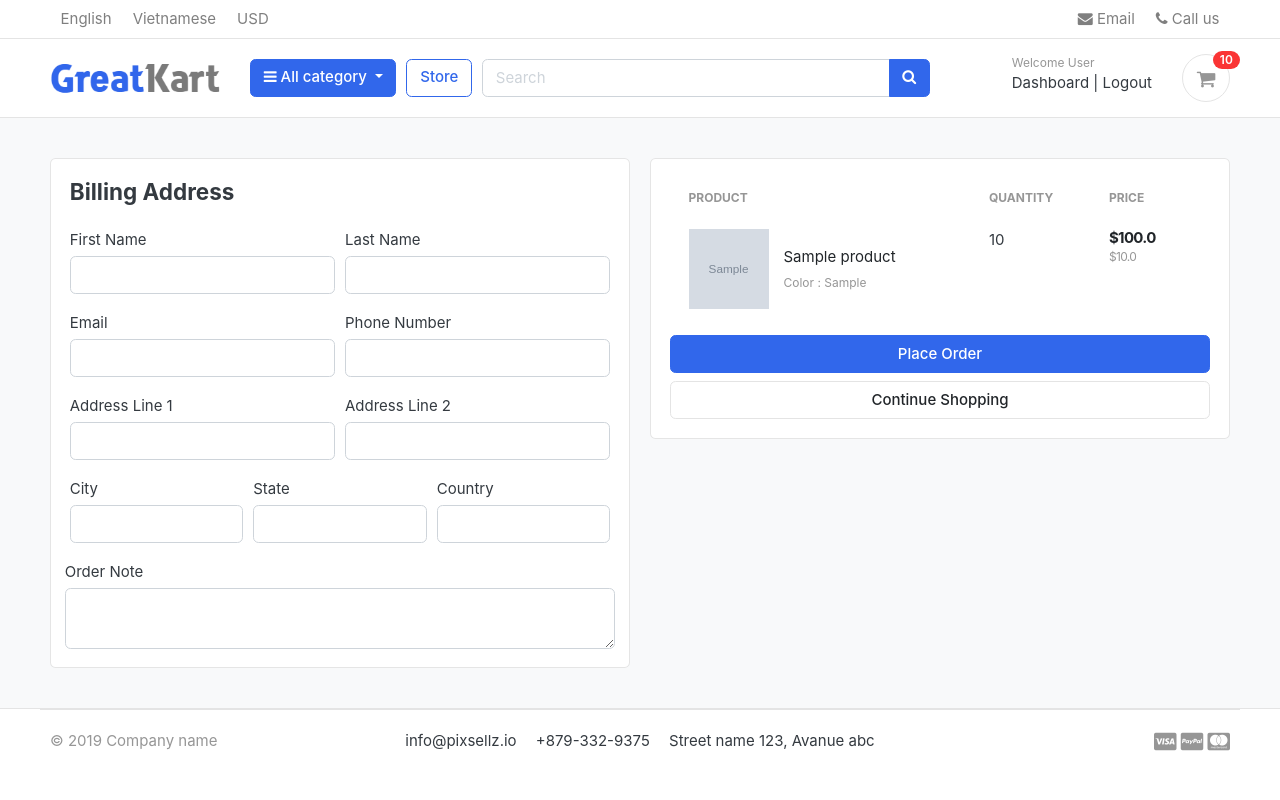
After one commit to tanminhdz951/webpython_ecomerice_01, a Django app: page /cart/checkout in a window 1280 px wide. The commit adds this page. Run offline with Django 4.2, Linux system fonts and the light colour scheme; a user stored in the database is signed in; tables that the repository leaves empty hold one stand-in row (values such as "Sample post"); grey boxes marked "Sample" are stand-in pictures; some libraries are stand-ins or nearby versions; some web fonts are replaced.

Commit message:
update cart and cheack out wit login

```diff
--- a/carts/context_processors.py
+++ b/carts/context_processors.py
@@ -8,7 +8,10 @@ def counter(request):
     else:
         try:
             cart = Cart.objects.filter(cart_id = _cart_id(request))
-            cart_items = CartItem.objects.all().filter(cart = cart[:1])
+            if request.user.is_authenticated:
+                cart_items = CartItem.objects.all().filter(user = request.user)
+            else:
+                cart_items = CartItem.objects.all().filter(cart = cart[:1])
             for cart_item in cart_items:
                 cart_count += cart_item.quantity
         except Cart.DoesNotExist:
--- a/carts/models.py
+++ b/carts/models.py
@@ -1,6 +1,7 @@
 from email.policy import default
 from django.db import models
 from store.models import Product, Variation
+from accounts.models import Account
 
 
 # Create your models here.
@@ -13,9 +14,10 @@ class Cart(models.Model):
         return self.cart_id
 
 class CartItem(models.Model):
+    user = models.ForeignKey(Account, on_delete = models.CASCADE, null = True)
     product = models.ForeignKey(Product, on_delete= models.CASCADE)
     variations = models.ManyToManyField(Variation, blank = True)
-    cart = models.ForeignKey(Cart, on_delete= models.CASCADE)
+    cart = models.ForeignKey(Cart, on_delete= models.CASCADE, null = True)
     quantity = models.IntegerField()
     is_active = models.BooleanField(default= True)
 
--- a/carts/urls.py
+++ b/carts/urls.py
@@ -6,4 +6,5 @@ urlpatterns = [
     path('add_cart/<int:product_id>', views.add_cart, name='add_cart'),
     path('remove_cart/<int:product_id>/<int:cart_item_id>', views.remove_cart, name='remove_cart'),
     path('remove_cart_item/<int:product_id>/<int:cart_item_id>', views.remove_cart_item, name='remove_cart_item'),
+    path('checkout', views.checkout, name='checkout'),
 ]
--- a/carts/views.py
+++ b/carts/views.py
@@ -3,6 +3,7 @@ from carts.models import CartItem, Cart
 from store.models import Product, Variation
 from django.http import HttpResponse
 from django.core.exceptions import ObjectDoesNotExist
+from django.contrib.auth.decorators import login_required
 
 # Create your views here.
 
@@ -13,71 +14,131 @@ def _cart_id(request):
     return cart
 
 def add_cart(request, product_id):
+    current_user = request.user
     product = Product.objects.get(id=product_id)
-    product_variation = []
-    if request.method == 'POST':
-        for item in request.POST:
-            key = item
-            value = request.POST[key]
-            try:
-                variation = Variation.objects.get(product = product ,variation_category__iexact = key, variation_value__iexact = value)
-                product_variation.append(variation)
-            except:
-                pass
-
-    try:
-        cart = Cart.objects.get(cart_id = _cart_id(request))
-    except Cart.DoesNotExist:
-        cart = Cart.objects.create(
-            cart_id = _cart_id(request)
-        )
-    cart.save()
+    #if the user is authenticated
+    if current_user.is_authenticated:
+        product_variation = []
+        if request.method == 'POST':
+            for item in request.POST:
+                key = item
+                value = request.POST[key]
+                try:
+                    variation = Variation.objects.get(product = product ,variation_category__iexact = key, variation_value__iexact = value)
+                    product_variation.append(variation)
+                except:
+                    pass
 
 
-    is_cart_item_exists = CartItem.objects.filter(product=product, cart=cart).exists()
-    if is_cart_item_exists:
-        cart_item = CartItem.objects.filter(product=product, cart=cart)
-        #existing_variation -> database
-        #current variation -> product_variation
-        #item_id  -> database
-        ex_var_list = []
-        id = []
-        for item in cart_item :
-            existing_variation = item.variations.all()
-            ex_var_list.append(list(existing_variation))
-            id.append(item.id)
+        is_cart_item_exists = CartItem.objects.filter(product=product, user=current_user).exists()
+        if is_cart_item_exists:
+            cart_item = CartItem.objects.filter(product=product, user=current_user)
+            #existing_variation -> database
+            #current variation -> product_variation
+            #item_id  -> database
+            ex_var_list = []
+            id = []
+            for item in cart_item :
+                existing_variation = item.variations.all()
+                ex_var_list.append(list(existing_variation))
+                id.append(item.id)
 
-        if product_variation in ex_var_list:
-            #increase the cart item quantity
-            index = ex_var_list.index(product_variation)
-            item_id = id[index]
-            item = CartItem.objects.get(product=product, id = item_id)
-            item.quantity +=1
-            item.save()
+            if product_variation in ex_var_list:
+                #increase the cart item quantity
+                index = ex_var_list.index(product_variation)
+                item_id = id[index]
+                item = CartItem.objects.get(product=product, id = item_id)
+                item.quantity +=1
+                item.save()
+            else:
+                item = CartItem.objects.create(product = product, quantity=1, user =current_user)
+                if len(product_variation) > 0:
+                    item.variations.clear()
+                    item.variations.add(*product_variation)
+                item.save()
         else:
-            item = CartItem.objects.create(product = product, quantity=1, cart=cart)
+            cart_item = CartItem.objects.create(
+                product = product,
+                quantity = 1,
+                user = current_user,
+            )
             if len(product_variation) > 0:
-                item.variations.clear()
-                item.variations.add(*product_variation)
-            item.save()
+                cart_item.variations.clear()
+                cart_item.variations.add(*product_variation)
+            cart_item.save()
+        return redirect('cart')
+
+        #if the user is not authenticated
     else:
-        cart_item = CartItem.objects.create(
-            product = product,
-            quantity = 1,
-            cart = cart,
-        )
-        if len(product_variation) > 0:
-            cart_item.variations.clear()
-            cart_item.variations.add(*product_variation)
-        cart_item.save()
-    return redirect('cart')
+        product_variation = []
+        if request.method == 'POST':
+            for item in request.POST:
+                key = item
+                value = request.POST[key]
+                try:
+                    variation = Variation.objects.get(product = product ,variation_category__iexact = key, variation_value__iexact = value)
+                    product_variation.append(variation)
+                except:
+                    pass
+
+        try:
+            cart = Cart.objects.get(cart_id = _cart_id(request))
+        except Cart.DoesNotExist:
+            cart = Cart.objects.create(
+                cart_id = _cart_id(request)
+            )
+        cart.save()
+
+
+        is_cart_item_exists = CartItem.objects.filter(product=product, cart=cart).exists()
+        if is_cart_item_exists:
+            cart_item = CartItem.objects.filter(product=product, cart=cart)
+            #existing_variation -> database
+            #current variation -> product_variation
+            #item_id  -> database
+            ex_var_list = []
+            id = []
+            for item in cart_item :
+                existing_variation = item.variations.all()
+                ex_var_list.append(list(existing_variation))
+                id.append(item.id)
+
+            if product_variation in ex_var_list:
+                #increase the cart item quantity
+                index = ex_var_list.index(product_variation)
+                item_id = id[index]
+                item = CartItem.objects.get(product=product, id = item_id)
+                item.quantity +=1
+                item.save()
+            else:
+                item = CartItem.objects.create(product = product, quantity=1, cart=cart)
+                if len(product_variation) > 0:
+                    item.variations.clear()
+                    item.variations.add(*product_variation)
+                item.save()
+        else:
+            cart_item = CartItem.objects.create(
+                product = product,
+                quantity = 1,
+                cart = cart,
+            )
+            if len(product_variation) > 0:
+                cart_item.variations.clear()
+                cart_item.variations.add(*product_variation)
+            cart_item.save()
+        return redirect('cart')
 
 
 def remove_cart(request, product_id, cart_item_id):
-    cart= Cart.objects.get(cart_id = _cart_id(request))
+
     product = get_object_or_404(Product, id=product_id)
     try:
-        cart_item = CartItem.objects.get(product=product, cart = cart, id = cart_item_id)
+        if request.user.is_authenticated:
+            cart_item = CartItem.objects.get(product=product, user = request.user, id = cart_item_id)
+        else:
+            cart_item = CartItem.objects.get(product=product, cart = cart, id = cart_item_id)
+            cart= Cart.objects.get(cart_id = _cart_id(request))
+
         if cart_item.quantity > 1:
             cart_item.quantity -=1
             cart_item.save()
@@ -89,9 +150,17 @@ def remove_cart(request, product_id, cart_item_id):
 
 
 def remove_cart_item(request, product_id, cart_item_id):
-    cart= Cart.objects.get(cart_id = _cart_id(request))
+
     product = get_object_or_404(Product, id=product_id)
-    cart_item = CartItem.objects.get(product=product, cart = cart, id = cart_item_id)
+    try:
+        if request.user.is_authenticated:
+            cart_item = CartItem.objects.get(product=product, user = request.user, id = cart_item_id)
+        else:
+            cart= Cart.objects.get(cart_id = _cart_id(request))
+            cart_item = CartItem.objects.get(product=product, cart = cart, id = cart_item_id)
+    except:
+        pass
+
     cart_item.delete()
     return redirect('cart')
 
@@ -100,8 +169,11 @@ def cart(request, total = 0, quantity=0, cart_items = None ):
     try:
         tax = 0
         grand_total = 0
-        cart = Cart.objects.get(cart_id = _cart_id(request))
-        cart_items = CartItem.objects.filter(cart=cart, is_active=True)
+        if request.user.is_authenticated:
+            cart_items = CartItem.objects.filter(user = request.user, is_active=True)
+        else:
+            cart = Cart.objects.get(cart_id = _cart_id(request))
+            cart_items = CartItem.objects.filter(cart=cart, is_active=True)
         for cart_item in cart_items:
             total += (cart_item.product.price * cart_item.quantity)
             quantity += cart_item.quantity
@@ -120,3 +192,32 @@ def cart(request, total = 0, quantity=0, cart_items = None ):
     }
 
     return render(request, 'store/cart.html', context)
+
+
+@login_required(login_url='login')
+def checkout(request, total = 0, quantity=0, cart_items = None):
+    try:
+        tax = 0
+        grand_total = 0
+        if request.user.is_authenticated:
+            cart_items = CartItem.objects.filter(user = request.user, is_active=True)
+        else:
+            cart = Cart.objects.get(cart_id = _cart_id(request))
+            cart_items = CartItem.objects.filter(cart=cart, is_active=True)
+
+        for cart_item in cart_items:
+            total += (cart_item.product.price * cart_item.quantity)
+            quantity += cart_item.quantity
+        tax = (2* total)/100
+        grand_total = total+tax
+    except ObjectDoesNotExist:
+        pass
+
+    context = {
+        'total':total,
+        'quantity':quantity,
+        'cart_items':cart_items,
+        'tax':tax,
+        'grand_total':grand_total,
+    }
+    return render(request, 'store/checkout.html', context)
--- a/templates/store/cart.html
+++ b/templates/store/cart.html
@@ -115,9 +115,7 @@
                             <img src="{%static './images/icons/pay-visa.png' %}" height="26" />
 						</p>
 
-						<a href="" class="btn btn-primary btn-block">
-							Checkout
-						</a>
+						<a href="{% url 'checkout' %}" class="btn btn-primary btn-block">Checkout </a>
 						<a href="{% url 'store' %}" class="btn btn-light btn-block">Continue Shopping</a>
 					</div>
 					<!-- card-body.// -->
--- /dev/null
+++ b/templates/store/checkout.html
@@ -0,0 +1,128 @@
+{% extends 'base.html' %}
+
+{% load static %}
+
+{% block content %}
+
+<section class="section-content padding-y bg">
+    <div class="container">
+        <!-- ============================ COMPONENT 1 ================================= -->
+        <div class="row">
+            <aside class="col-lg-6">
+                <div class="card">
+                    <div class="card-body">
+                        <h4 class="card-title mb-4">Billing Address</h4>
+                        <form action="" method="POST">
+                          {% csrf_token %}
+                            <div class="form-row">
+                                <div class="col form-group">
+                                    <label for="">First Name</label>
+                                    <input type="text" name="first_name" class="form-control" required>
+                                </div>
+                                <div class="col form-group">
+                                    <label for="">Last Name</label>
+                                    <input type="text" name="last_name" class="form-control" required>
+                                </div>
+                            </div>
+                            <div class="form-row">
+                                <div class="col form-group">
+                                    <label for="">Email</label>
+                                    <input type="email" name="email" class="form-control" required>
+                                </div>
+                                <div class="col form-group">
+                                    <label for="">Phone Number</label>
+                                    <input type="text" name="phone" class="form-control" required>
+                                </div>
+                            </div>
+                            <div class="form-row">
+                                <div class="col form-group">
+                                    <label for="">Address Line 1</label>
+                                    <input type="text" name="address_line_1" class="form-control" required>
+                                </div>
+                                <div class="col form-group">
+                                    <label for="">Address Line 2</label>
+                                    <input type="text" name="address_line_2" class="form-control">
+                                </div>
+                            </div>
+                            <div class="form-row">
+                                <div class="col form-group">
+                                    <label for="">City</label>
+                                    <input type="text" name="city" class="form-control" required>
+                                </div>
+                                <div class="col form-group">
+                                    <label for="">State</label>
+                                    <input type="text" name="state" class="form-control" required>
+                                </div>
+                                <div class="col form-group">
+                                    <label for="">Country</label>
+                                    <input type="text" name="country" class="form-control" required>
+                                </div>
+                            </div>
+                            <div class="form-row">
+                                <label for="">Order Note</label>
+                                <textarea name="order_note" rows="2" class="form-control"></textarea>
+                            </div>
+                    </div>
+                </div> <!-- card.// -->
+
+            </aside> <!-- col.// -->
+            <aside class="col-lg-6">
+                <div class="card">
+                    <div class="card-body">
+                        <table class="table table-borderless table-shopping-cart">
+                            <thead class="text-muted">
+                                <tr class="small text-uppercase">
+                                    <th scope="col">Product</th>
+                                    <th scope="col" width="120">Quantity</th>
+                                    <th scope="col" width="120">Price</th>
+                                </tr>
+                            </thead>
+                            <tbody>
+                                {% for cart_item in cart_items %}
+                                <tr>
+                                    <td>
+                                        <figure class="itemside align-items-center">
+                                            <div class="aside">
+                                                <img src="{{cart_item.product.imageURL}}" class="img-sm">
+                                            </div>
+                                            <figcaption class="info">
+                                                <a href="" class="title text-dark">{{cart_item.product.product_name}}</a>
+                                                <p class="text-muted small">
+                                                    {% if cart_item.variations.all %}
+                                                        {% for item in cart_item.variations.all %}
+                                                            {{item.variation_category | capfirst}} : {{item.variation_value | capfirst}}
+                                                        {% endfor %}
+												    {% endif %}
+                                                </p>
+                                            </figcaption>
+                                        </figure>
+                                    </td>
+                                    <td>
+                                        <label for="">{{cart_item.quantity}}</label>
+                                    </td>
+                                    <td>
+                                        <div class="price-wrap">
+                                            <var class="price">${{cart_item.sub_total}}</var>
+                                            <small class="text-muted">${{cart_item.product.price}}</small>
+                                        </div> <!-- price-wrap .// -->
+                                    </td>
+                                </tr>
+                                {% endfor %}
+
+                            </tbody>
+                        </table>
+                        <button type="submit" name="submit" class="btn btn-primary btn-block">Place Order</button>
+                        <a href="{% url 'store' %}" class="btn btn-light btn-block">Continue Shopping</a>
+                        </form>
+                    </div> <!-- card-body.// -->
+                </div> <!-- card.// -->
+            </aside> <!-- col.// -->
+        </div> <!-- row.// -->
+        <!-- ============================ COMPONENT 1 END .// ================================= -->
+    </div> <!-- container .//  -->
+</section>
+<!-- ========================= SECTION CONTENT END// ========================= -->
+
+
+
+{% endblock content %}
```
Also changed, not shown: accounts/views.py (+57 -1 lines), accounts/migrations/0002_alter_account_managers.py (added), carts/migrations/0003_cartitem_user.py (added), carts/migrations/0004_alter_cartitem_cart.py (added), 1 other file.
